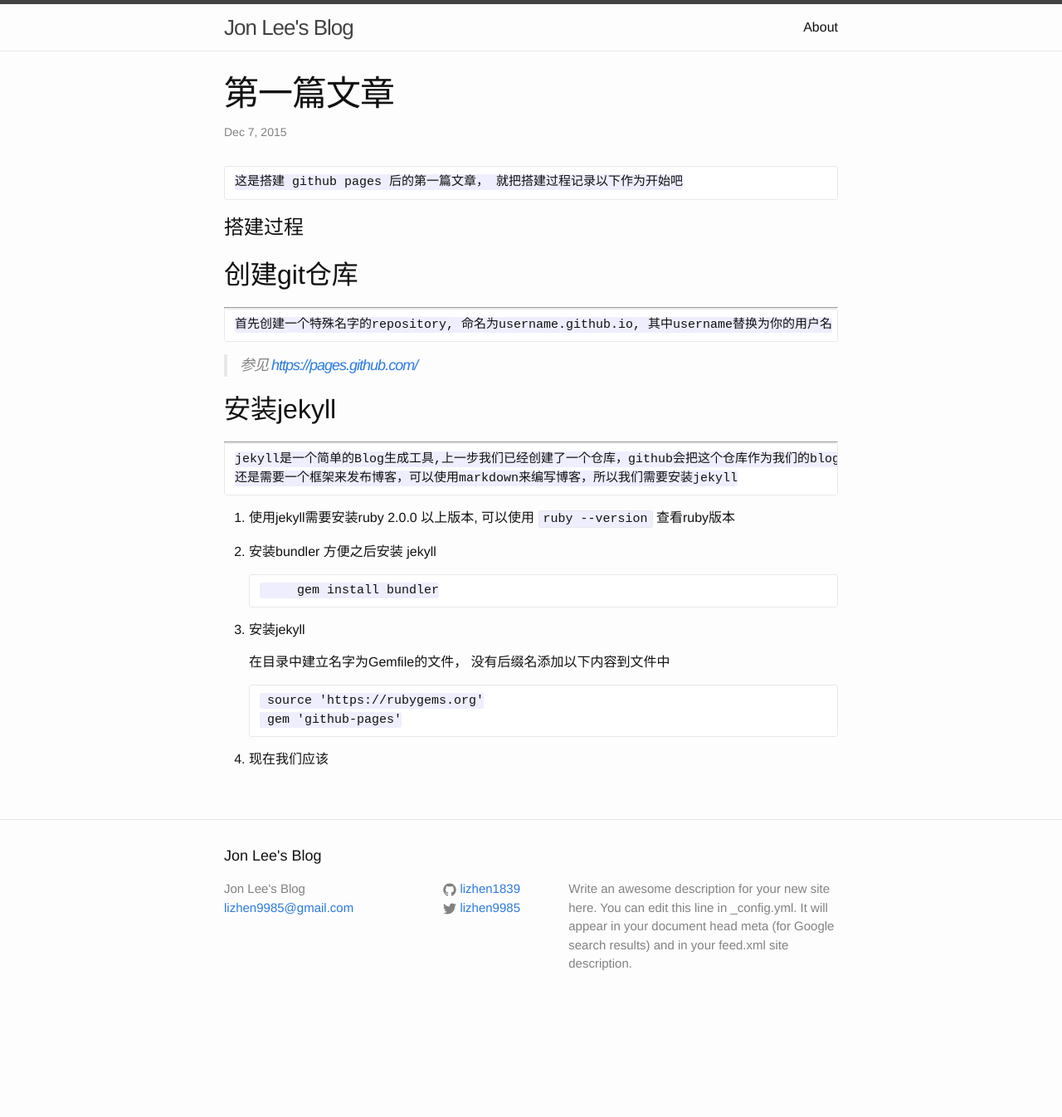
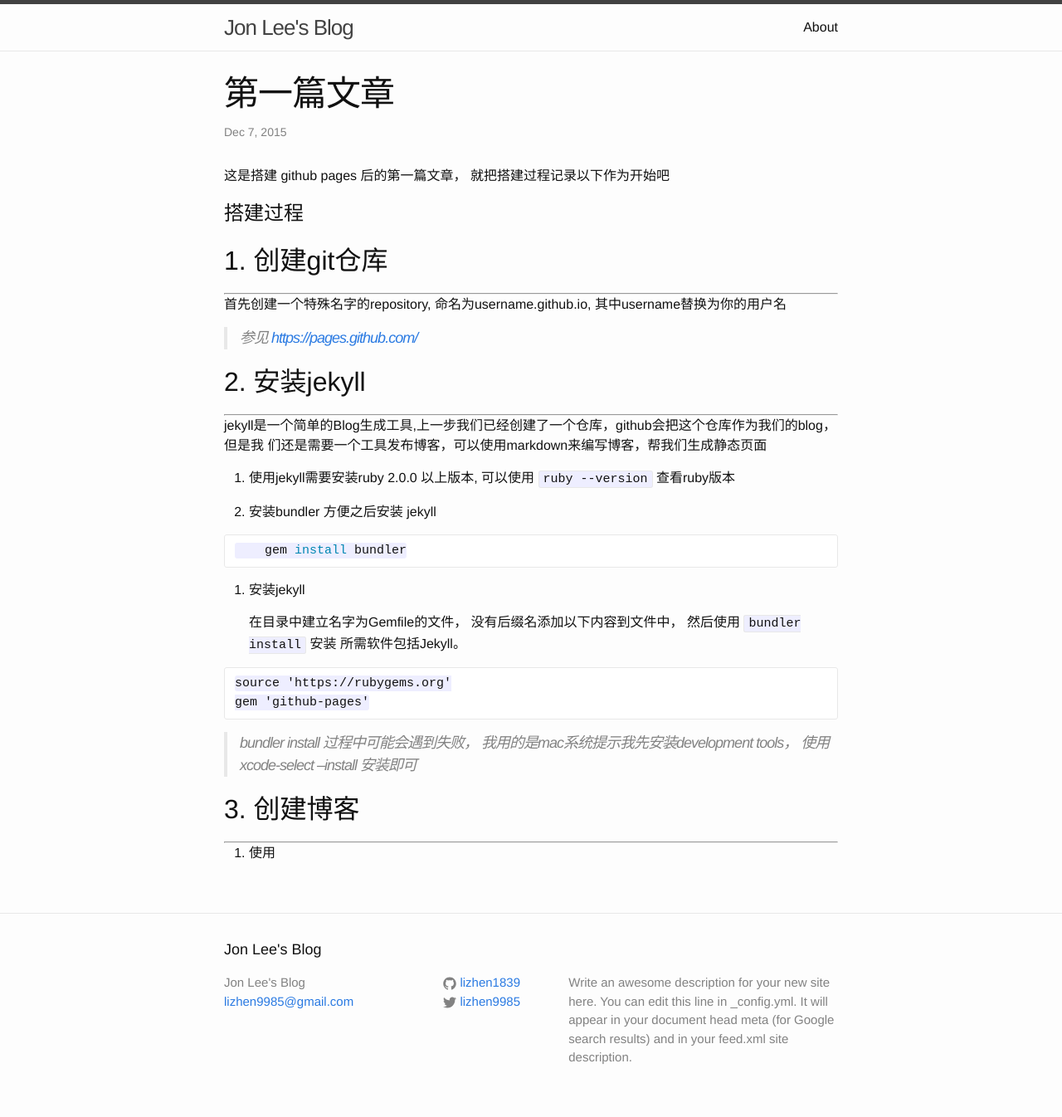
Before and after one commit to lizhen1839/lizhen1839.github.io, a Jekyll site: the page built from _posts/2015-12-07-第一篇文章.md, in a window 1280 px wide. Shown: the whole page at 83% size. Built offline with Jekyll 4.4.1, drawn with Linux system fonts in a browser that asks for light colours; Markdown is read by kramdown in place of the engine named in the settings; before the commit the page ends 1233 px from its top, so only the background shows below that.

Commit message:
修改帖子

````diff
--- a/_posts/2015-12-07-第一篇文章.md
+++ b/_posts/2015-12-07-第一篇文章.md
@@ -3,38 +3,45 @@
 layout: post
 ---
 
-    这是搭建 github pages 后的第一篇文章， 就把搭建过程记录以下作为开始吧
+这是搭建 github pages 后的第一篇文章， 就把搭建过程记录以下作为开始吧
 
 # 搭建过程
 
-## 创建git仓库
+## 1. 创建git仓库
 ***
 
-    首先创建一个特殊名字的repository, 命名为username.github.io, 其中username替换为你的用户名
+首先创建一个特殊名字的repository, 命名为username.github.io, 其中username替换为你的用户名
 
 > 参见 <https://pages.github.com/>
 
-## 安装jekyll
+## 2. 安装jekyll
 ***
 
-    jekyll是一个简单的Blog生成工具,上一步我们已经创建了一个仓库，github会把这个仓库作为我们的blog，但是我们
-    还是需要一个框架来发布博客，可以使用markdown来编写博客，所以我们需要安装jekyll
+jekyll是一个简单的Blog生成工具,上一步我们已经创建了一个仓库，github会把这个仓库作为我们的blog，但是我
+们还是需要一个工具发布博客，可以使用markdown来编写博客，帮我们生成静态页面
 
 1. 使用jekyll需要安装ruby 2.0.0 以上版本, 可以使用 `ruby --version` 查看ruby版本
 
 2. 安装bundler 方便之后安装 jekyll
 
-    ```
-        gem install bundler
-    ```
+```bash
+    gem install bundler
+```
 
 3. 安装jekyll
 
-    在目录中建立名字为Gemfile的文件， 没有后缀名添加以下内容到文件中
+    在目录中建立名字为Gemfile的文件， 没有后缀名添加以下内容到文件中， 然后使用 `bundler install` 安装
+    所需软件包括Jekyll。
 
-    ```
-    source 'https://rubygems.org'
-    gem 'github-pages'
-    ```
+```
+source 'https://rubygems.org'
+gem 'github-pages'
+```
 
-4. 现在我们应该
+> bundler install 过程中可能会遇到失败， 我用的是mac系统提示我先安装development tools， 使用
+> xcode-select --install 安装即可
+
+## 3. 创建博客
+***
+
+1. 使用
````
